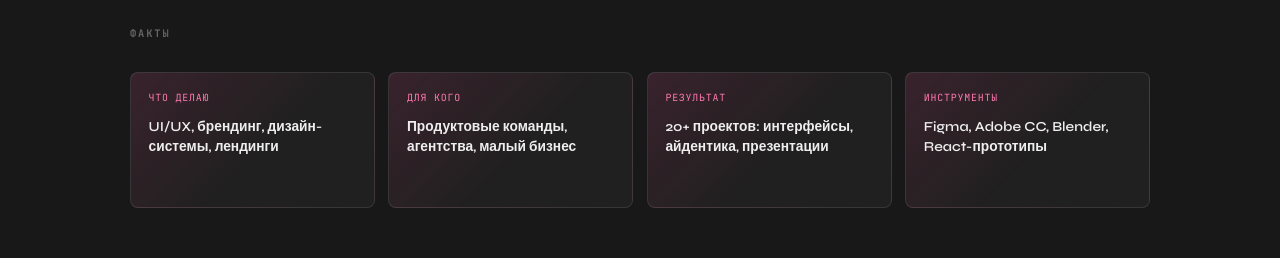
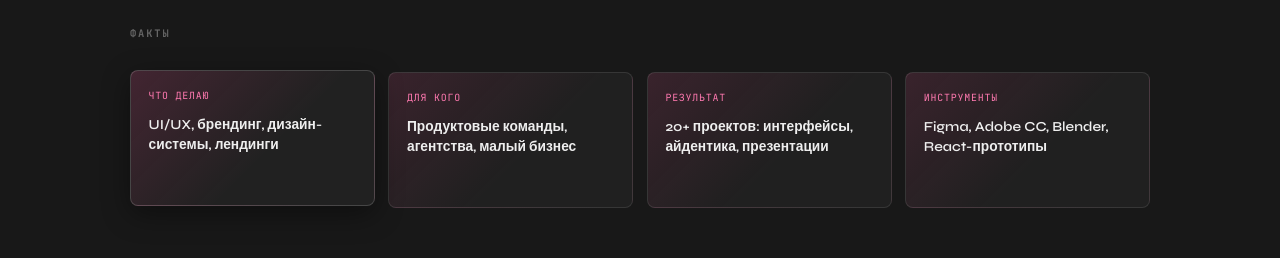
Before and after one commit to AREKKUZZERA/portfolio, a React (Vite) app: page / in a window 1280 px wide. In both pictures the pointer is over the element 252 px from the left and 3911 px from the top of the page. Shown: the part 3771-4029 px from the top of the page. Built offline with nearby package versions, Linux system fonts and the light colour scheme; no server answers.

Commit message:
style: add hover animation to resume fact cards

```diff
--- a/src/index.css
+++ b/src/index.css
@@ -1664,6 +1664,16 @@ input, textarea {
     rgba(255,255,255,0.035);
   border: 1px solid var(--b2);
   border-radius: var(--r);
+  transition: transform 0.25s, background 0.25s, border-color 0.25s, box-shadow 0.25s;
+}
+
+.resume-trust-card:hover {
+  background:
+    linear-gradient(135deg, rgba(242,57,135,0.16), transparent 58%),
+    var(--s2);
+  border-color: var(--b3);
+  transform: translateY(-2px);
+  box-shadow: 0 8px 28px rgba(0,0,0,0.4);
 }
 
 .resume-trust-card__label {
```
